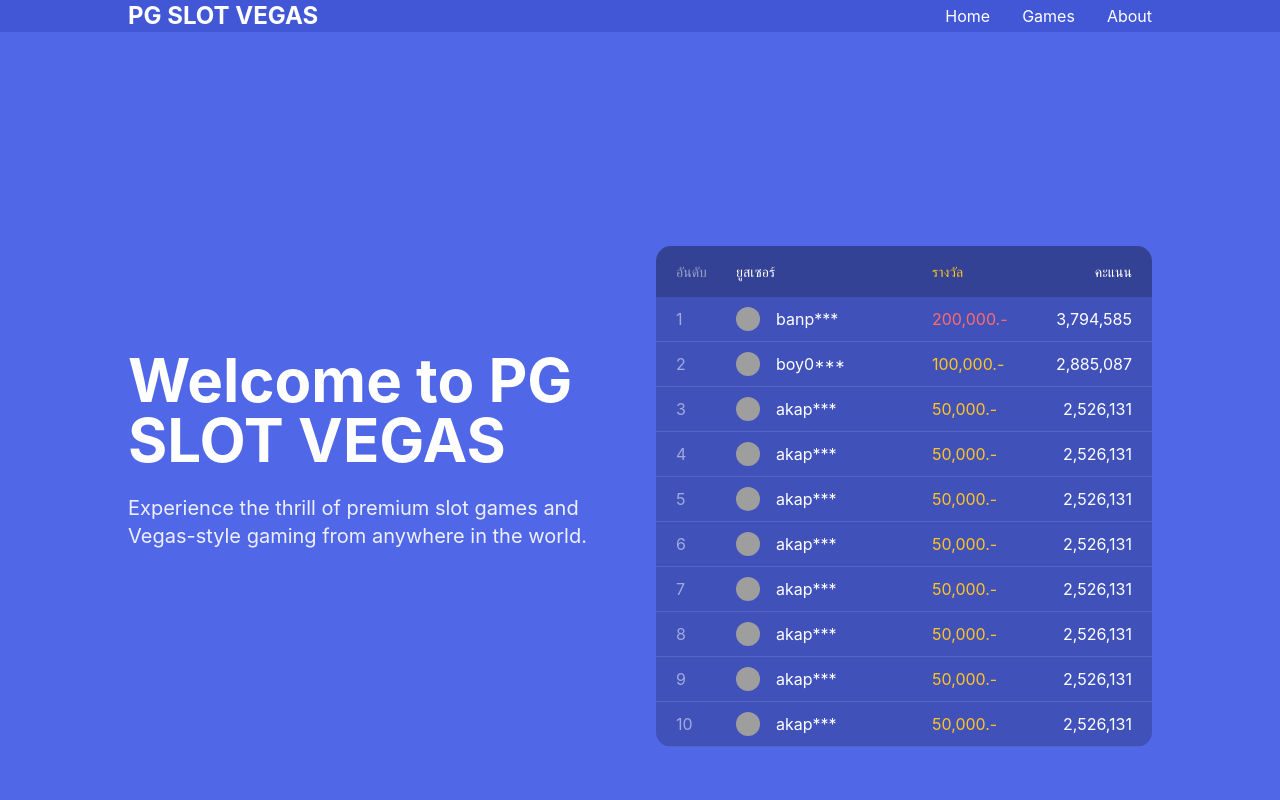
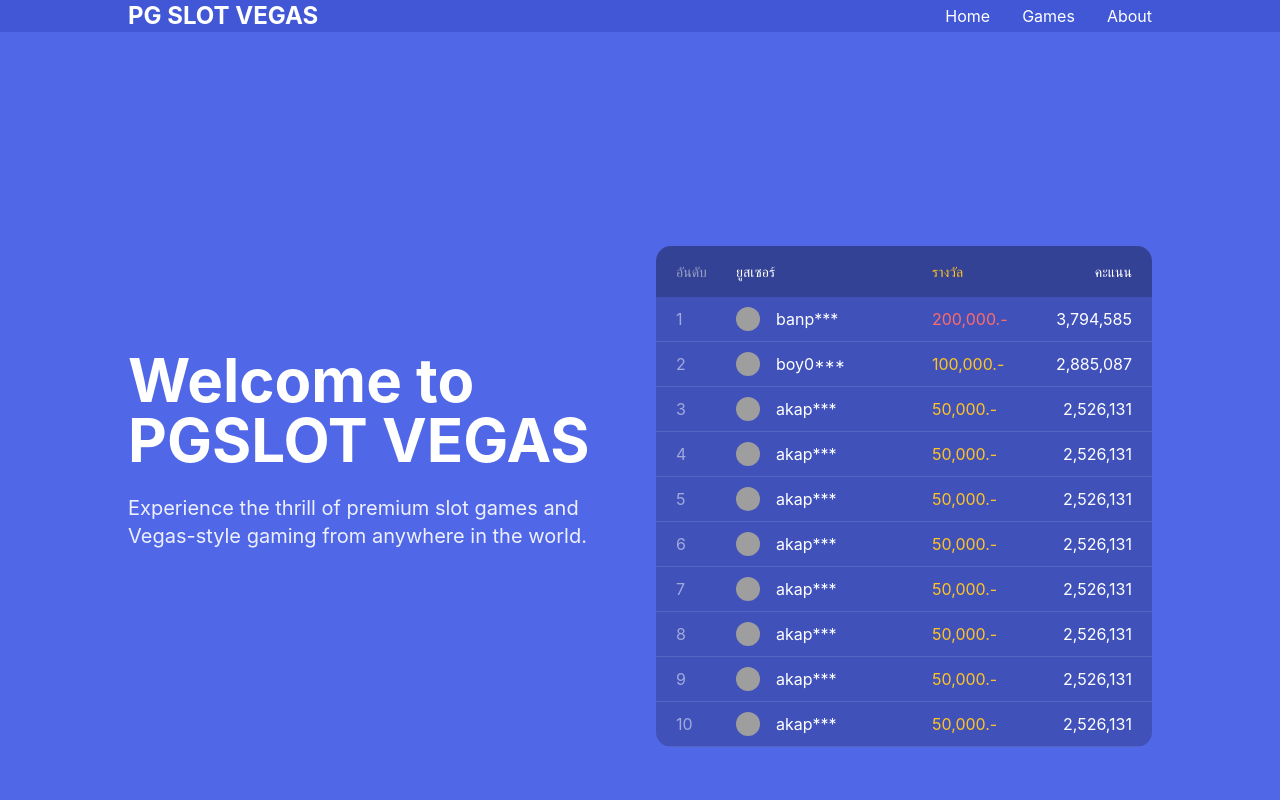
Before and after one commit to zhshimanto/PgTo, a Nuxt app: page / in a window 1280 px wide. Shown: the top 800 px of the page. Built offline with nearby package versions, Linux system fonts and the light colour scheme; grey boxes are pictures that could not be loaded.

Commit message:
welcome text change

```diff
--- a/pages/index.vue
+++ b/pages/index.vue
@@ -5,7 +5,7 @@
       <div class="w-full px-4 md:px-0 max-w-[1024px] mx-auto z-10 flex flex-col lg:flex-row items-center justify-between gap-8">
         <!-- Left Content -->
         <div class="w-full lg:w-1/2">
-          <h1 class="text-6xl font-bold mb-6 text-white" ref="heroTitle">Welcome to PG SLOT VEGAS</h1>
+          <h1 class="text-6xl font-bold mb-6 text-white" ref="heroTitle">Welcome to PGSLOT VEGAS</h1>
           <p class="text-xl mb-8 text-white/90" ref="heroText">Experience the thrill of premium slot games and Vegas-style gaming from anywhere in the world.</p>
           <NuxtLink to="/games" class="inline-block btn-gradient px-8 py-4 rounded-full text-lg font-bold text-black hover:scale-105 transition-transform duration-300" ref="heroButton">
             Explore Games
```
